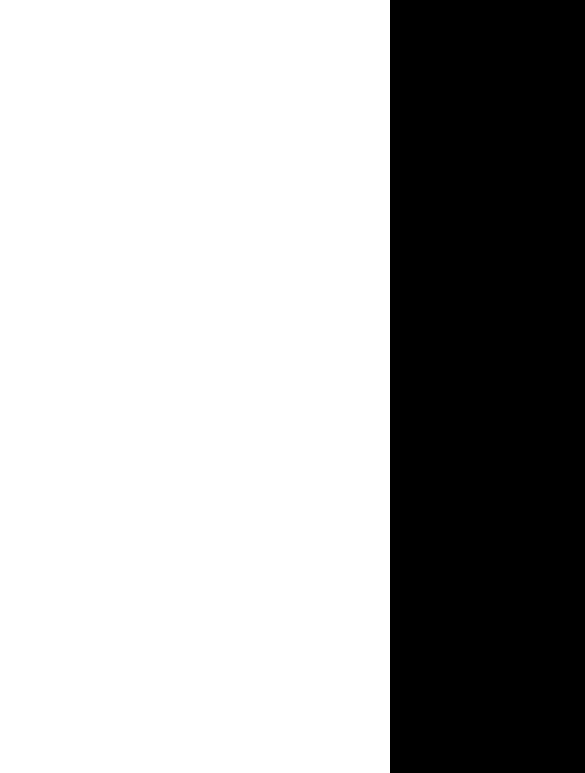
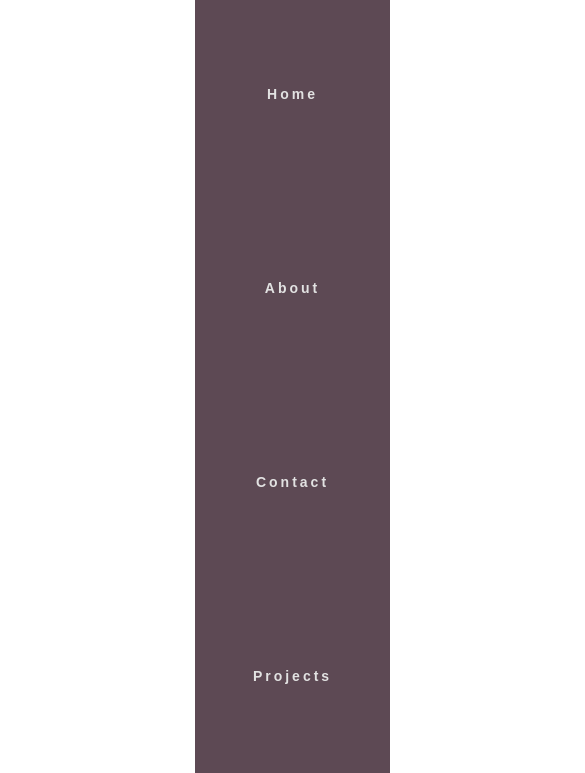
Before and after one commit to kaiconk/responsive-navigation-bar, a plain HTML site: page index.html in a window 390 px wide. Both pictures are taken after a click on the element 300 px from the left and 33 px from the top of the page. Shown: the part 71-844 px from the top of the page, 585 px wide, since content can reach past the window. Drawn offline with Linux system fonts and the light colour scheme.

Commit message:
Adding nav animation in js code

```diff
--- a/css/style.css
+++ b/css/style.css
@@ -73,7 +73,7 @@ nav {
         height: 92vh;
         /* right under nav bar */
         top: 8vh;
-        background-color: black;
+        background-color: #5d4954;
         display: flex;
         flex-direction: column;
         align-items: center;
@@ -93,3 +93,15 @@ nav {
 .nav-active {
     transform: translateX(0%);
 }
+
+@keyframes navLinkFade {
+    from {
+
+        opacity: 0;
+        transform: translateX(50px);
+    }
+    to {
+        opacity: 1;
+        transform: translate(0px);
+    }
+}
--- a/index.html
+++ b/index.html
@@ -38,6 +38,7 @@
         </div>
     </nav>
 
+    <script src="js/app.js"></script>
 </body>
 
 </html>
--- a/js/app.js
+++ b/js/app.js
@@ -1,4 +1,20 @@
 // anonymous function
 const navSlide = () => {
 
+    const burger = document.querySelector('.burger');
+    const nav = document.querySelector('.nav-links');
+    const navLinks = document.querySelectorAll('.nav-links li')
+
+    burger.addEventListener('click', () =>  {
+        nav.classList.toggle('nav-active');
+    });
+
+    // Animate nav links
+    navLinks.forEach((link, index) => {
+        // remember use forward ticks
+        link.style.animation = `navLinkFade 0.5s ease forwards ${index / 7}s`;
+    });
+
 }
+
+navSlide();
```
